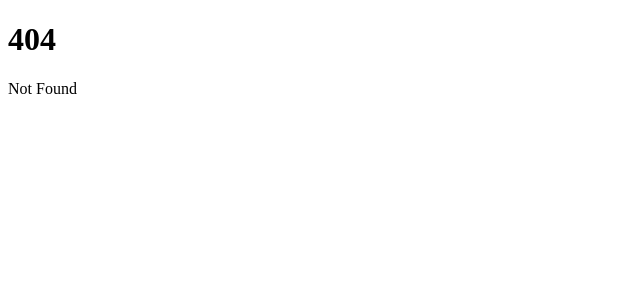
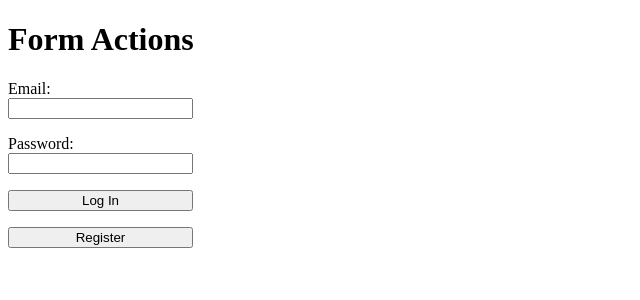
Before and after one commit to carltonj2000/sveltekit-endpoint-ex1, a SvelteKit app: page /fa in a window 1280 px wide. Before the commit this address had no page. Shown: the top 300 px of the page, without its empty margins (0-640 px from the left). Built offline with nearby package versions, Linux system fonts and the light colour scheme.

Commit message:
add form actions

```diff
--- a/src/routes/+page.svelte
+++ b/src/routes/+page.svelte
@@ -1,5 +1,6 @@
 <h1>Using SvelteKit Endpoints</h1>
 
+<h2>Page Endpoints</h2>
 <ul>
 	<li><a href="./csr">CSR</a></li>
 	<li><a href="./ssr">SSR</a></li>
@@ -8,4 +9,9 @@
 	<li><a href="./ul">Universal Load Functions</a></li>
 	<li><a href="./sl">Server Load Functions</a></li>
 	<li><a href="./cd">Child Data In Parents</a></li>
+	<li><a href="./fa">Form Actions</a></li>
 </ul>
+<h2>Standalone Endpoints</h2>
+<ul>
+	<li><a href="./rng">Rand Number Generator</a></li>
+</ul>
--- /dev/null
+++ b/src/routes/fa/+page.server.ts
@@ -0,0 +1,17 @@
+import { fail } from '@sveltejs/kit';
+
+export const actions = {
+  async login({ request }) {
+    const data = await request.formData();
+    const email = data.get('email');
+    const password = data.get('password');
+
+    if (!email || password === '1234') {
+      return fail(400, { email, invalid: true });
+    }
+    console.log({ saw: { email, password } });
+  },
+  async register({ request }) {
+    // todo
+  }
+};
--- /dev/null
+++ b/src/routes/fa/+page.svelte
@@ -0,0 +1,36 @@
+<script lang="ts">
+	import { enhance } from '$app/forms';
+	export let form;
+</script>
+
+<h1>Form Actions</h1>
+
+<form method="POST" use:enhance>
+	{#if form?.invalid}
+		<p class="error">Invalid credentials</p>
+	{/if}
+	<label for="email">
+		Email: <input type="email" name="email" value={form?.email ?? ''} />
+	</label>
+	<label for="password">
+		Password: <input
+			type="password"
+			name="password"
+			value={form?.password ?? ''}
+		/>
+	</label>
+	<button formaction="?/login">Log In</button>
+	<button formaction="?/register">Register</button>
+</form>
+
+<style>
+	form {
+		display: flex;
+		flex-direction: column;
+		gap: 1rem;
+		width: min-content;
+	}
+	.error {
+		color: red;
+	}
+</style>
```
